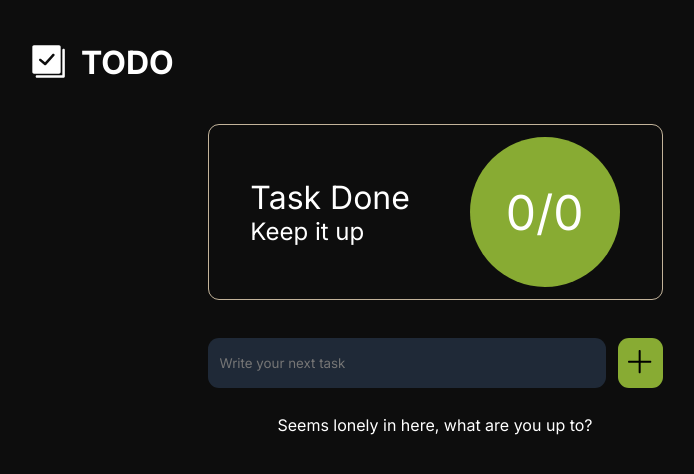
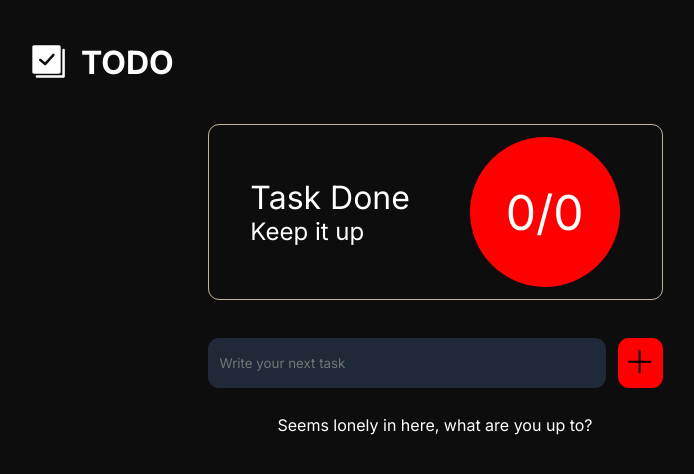
Before and after one commit to BanerjeeAgniva/ToDoApp, a Next.js app: page / in a window 1280 px wide. Shown: the top 474 px of the page, without its empty margins (205-899 px from the left). Built offline with nearby package versions, Linux system fonts and the light colour scheme.

Commit message:
Update styles.css

```diff
--- a/src/app/styles.css
+++ b/src/app/styles.css
@@ -45,7 +45,8 @@ button {
   flex-direction: column;
   width: 70%;
 }
-@media (max-width: 510px) {
+
+@media (max-width: 768px) {
   .wrapper {
     width: 100%;
   }
@@ -74,7 +75,7 @@ header {
   border-radius: 11px;
 }
 .todohero_section div:last-child {
-  background-color: #88ab33;
+  background-color: #ff0000; /* Change to red */
   width: 150px;
   height: 150px;
   border-radius: 75px;
@@ -111,7 +112,7 @@ header {
   width: 10%;
   height: 50px;
   border-radius: 11px;
-  background-color: #88ab33;
+  background-color: #ff0000; /* Change to red */
   border: none;
 }
 
@@ -134,7 +135,7 @@ header {
   height: 70px;
   width: 100%;
   max-width: 455px;
-  border: 1px solid #c2b39a;
+  border: 1px solid #ff0000; /* Change border to red */
   font-size: 16px;
   background-color: #0d0d0d;
   color: #fff;
@@ -170,5 +171,5 @@ header {
 }
 
 .todo_items_right button svg {
-  fill: #c2b39a;
+  fill: #ff0000; /* Change to red */
 }
```
